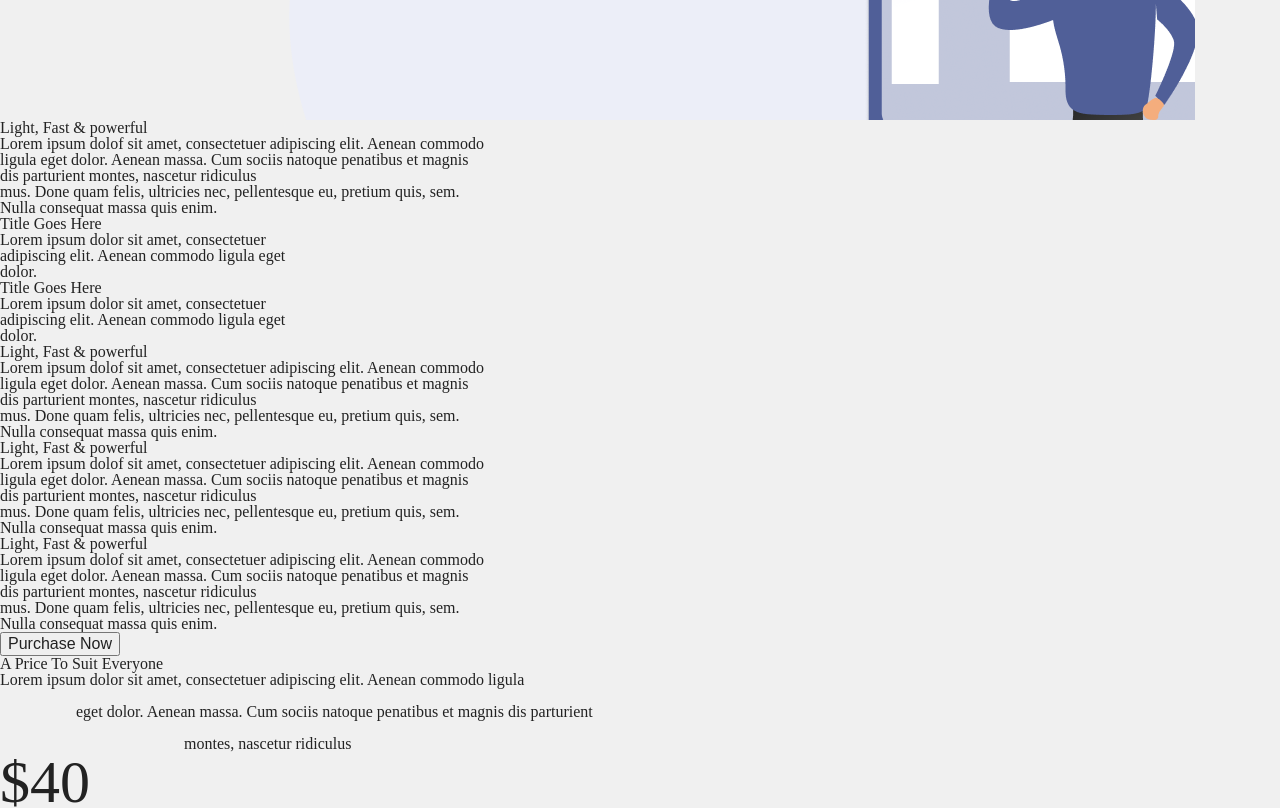
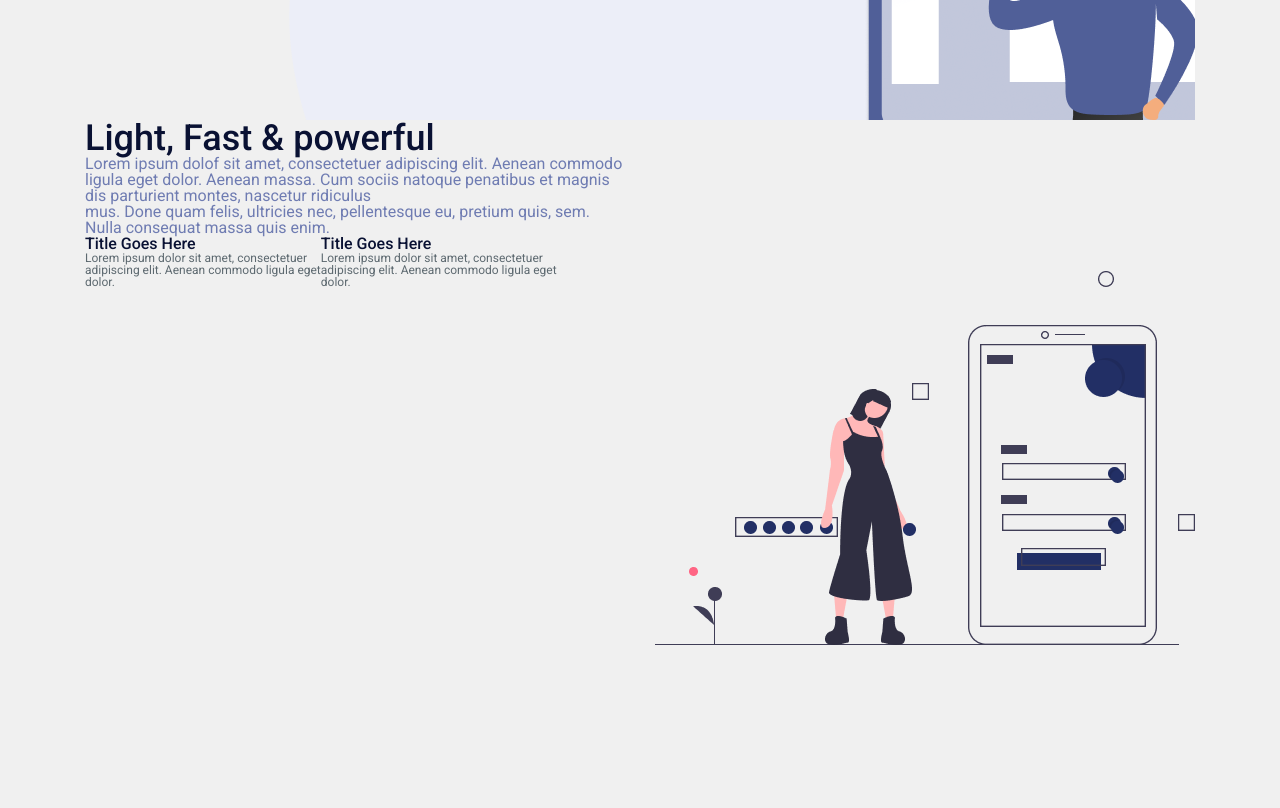
Before and after one commit to Maksim-Serov/test2, a plain HTML site: page index.html in a window 1280 px wide. Shown: the part 680-1488 px from the top of the page. Drawn offline with Linux system fonts and the light colour scheme; files that its build step writes are made by us from their sources; files whose address does not match are found by name.

Commit message:
hero done

```diff
--- a/css/fonts.css
+++ b/css/fonts.css
@@ -95,3 +95,18 @@
     font-size: 18px;
     color: #505F98;
   }
+
+  .text-size-16 {
+    font-size: 16px;
+    color: #6F7CB2;
+  }
+
+  .text-size-12 {
+    font-size: 12px;
+    color: #5D6970;
+  }
+
+  .subheading-font-size-16 {
+    font-size: 16px;
+    color: #091133;
+  }
--- a/css/index.css
+++ b/css/index.css
@@ -97,3 +97,37 @@ header a:not(:last-child) {
     justify-content: left;
     align-items: center;
 }
+
+.img-section-2 {
+    background-image: url(/Users/maksim/Desktop/project/images/photo%20secondary%20section.png);
+    background-repeat: no-repeat;
+    background-position: right top;
+}
+
+.container-section-2 {
+    max-width: 1110px;
+    width: 100%;
+    margin: 0 auto;
+    height: 742px;
+}
+
+.section-2-content {
+    max-width: 540px;
+    max-height: 204px;
+}
+
+h2 {
+    font-size: 36px;
+    color: #091133;
+  }
+
+  .subheading-in-line {
+    display: flex;
+    justify-content: left;
+    align-items: center;
+  }
+
+  .subheading-section-2-content {
+    max-width: 255px;
+    max-height: 140px;
+  }
--- a/index.html
+++ b/index.html
@@ -46,34 +46,39 @@
             </section>
             </div>
         <main>
-            <section>
-                <div>
-
-                </div>
-                <div>
-                    <h2>Light, Fast & powerful</h2>
+            <section class="container-section-2 img-section-2">
+                <div class="section-2-content">
+                    <h2 class="roboto-medium">Light, Fast & powerful</h2>
+                    <div class="text-size-16 roboto-regular">
                         <p>Lorem ipsum dolof sit amet, consectetuer adipiscing elit. Aenean commodo<br>
                         ligula eget dolor. Aenean massa. Cum sociis natoque penatibus et magnis<br>
                         dis parturient montes, nascetur ridiculus</p>
                         <p>mus. Done quam felis, ultricies nec, pellentesque eu, pretium quis, sem.<br>
                         Nulla consequat massa quis enim.</p>
+                    </div>
+                    <div class="subheading-in-line">
+                        <div class="subheading-section-2-content">
                             <section>
-                        <h4>Title Goes Here</h6>
-                        <p>Lorem ipsum dolor sit amet, consectetuer<br>
+                                <h4 class="subheading-font-size-16 roboto-medium">Title Goes Here</h6>
+                                <p class="text-size-12 roboto-regular">Lorem ipsum dolor sit amet, consectetuer<br>
                                 adipiscing elit. Aenean commodo ligula eget<br>
                                 dolor.</p>
                             </section>
+                        </div>
+                        <div class="subheading-section-2-content ">
                             <section>
-                        <h4>Title Goes Here</h6>
-                        <p>Lorem ipsum dolor sit amet, consectetuer<br>
+                                <h4 class="subheading-font-size-16 roboto-medium">Title Goes Here</h6>
+                                <p class="text-size-12 roboto-regular">Lorem ipsum dolor sit amet, consectetuer<br>
                                 adipiscing elit. Aenean commodo ligula eget<br>
                                 dolor.
                                 </p>
                             </section>
                         </div>
+                    </div>
+                </div>
             </section>
             <section>
-                <h2>Light, Fast & powerful</h2>
+                <h2 class="roboto-medium">Light, Fast & powerful</h2>
                 <p>Lorem ipsum dolof sit amet, consectetuer adipiscing elit. Aenean commodo<br>
                     ligula eget dolor. Aenean massa. Cum sociis natoque penatibus et magnis<br>
                     dis parturient montes, nascetur ridiculus</p>
@@ -81,7 +86,7 @@
                     Nulla consequat massa quis enim.</p>
             </section>
             <section>
-                <h2>Light, Fast & powerful</h2>
+                <h2 class="roboto-medium">Light, Fast & powerful</h2>
                 <p>Lorem ipsum dolof sit amet, consectetuer adipiscing elit. Aenean commodo<br>
                     ligula eget dolor. Aenean massa. Cum sociis natoque penatibus et magnis<br>
                     dis parturient montes, nascetur ridiculus</p>
@@ -89,7 +94,7 @@
                     Nulla consequat massa quis enim.</p>
             </section>
             <section>
-                <h2>Light, Fast & powerful</h2>
+                <h2 class="roboto-medium">Light, Fast & powerful</h2>
                 <p>Lorem ipsum dolof sit amet, consectetuer adipiscing elit. Aenean commodo<br>
                     ligula eget dolor. Aenean massa. Cum sociis natoque penatibus et magnis<br>
                     dis parturient montes, nascetur ridiculus</p>
@@ -98,7 +103,7 @@
                 <button>Purchase Now</button>
             </section>
             <section>
-                <h3>A Price To Suit Everyone</h3>
+                <h2 class="roboto-medium">A Price To Suit Everyone</h3>
                 <p><pre>Lorem ipsum dolor sit amet, consectetuer adipiscing elit. Aenean commodo ligula<br>
                    eget dolor. Aenean massa. Cum sociis natoque penatibus et magnis dis parturient<br>
                                               montes, nascetur ridiculus</pre></p>
```
Also changed, not shown: 1 other file. Lines whose indentation alone changed are shown as unchanged.
